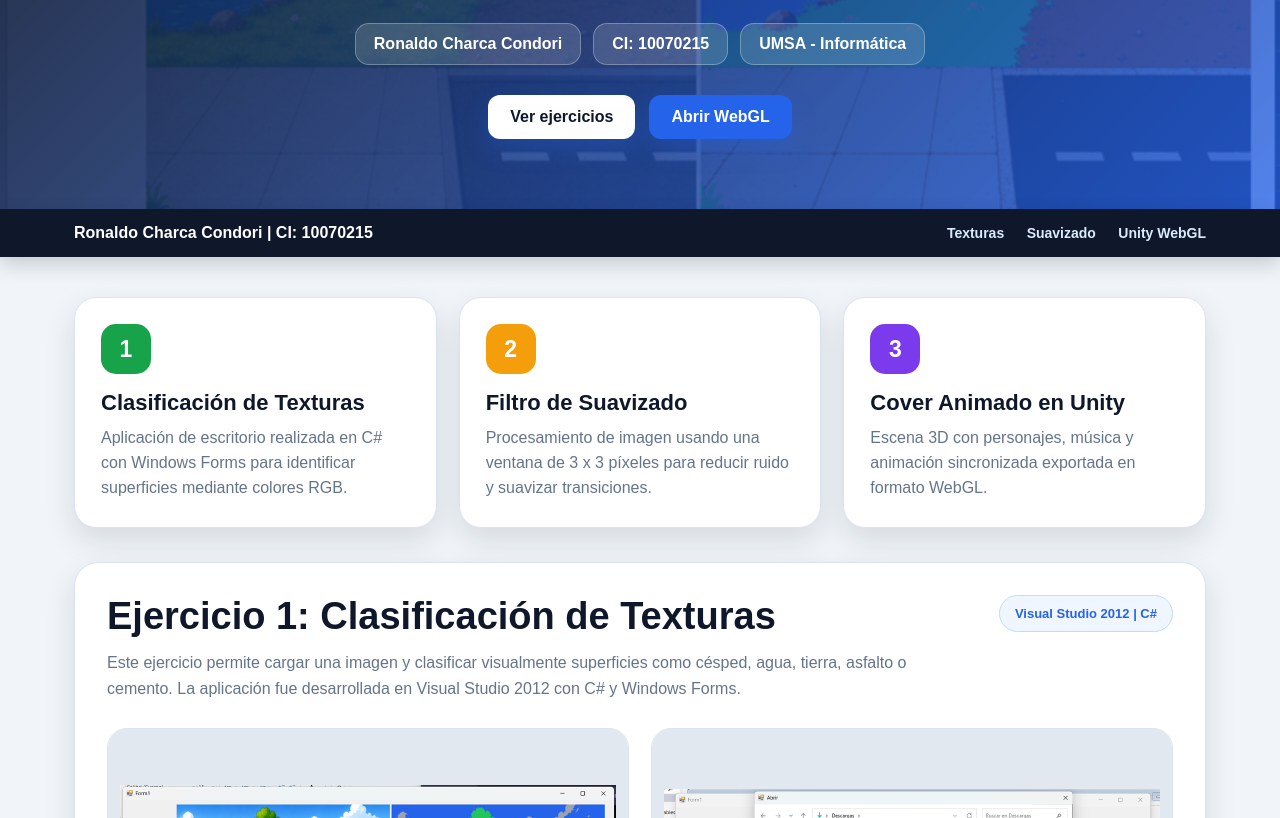
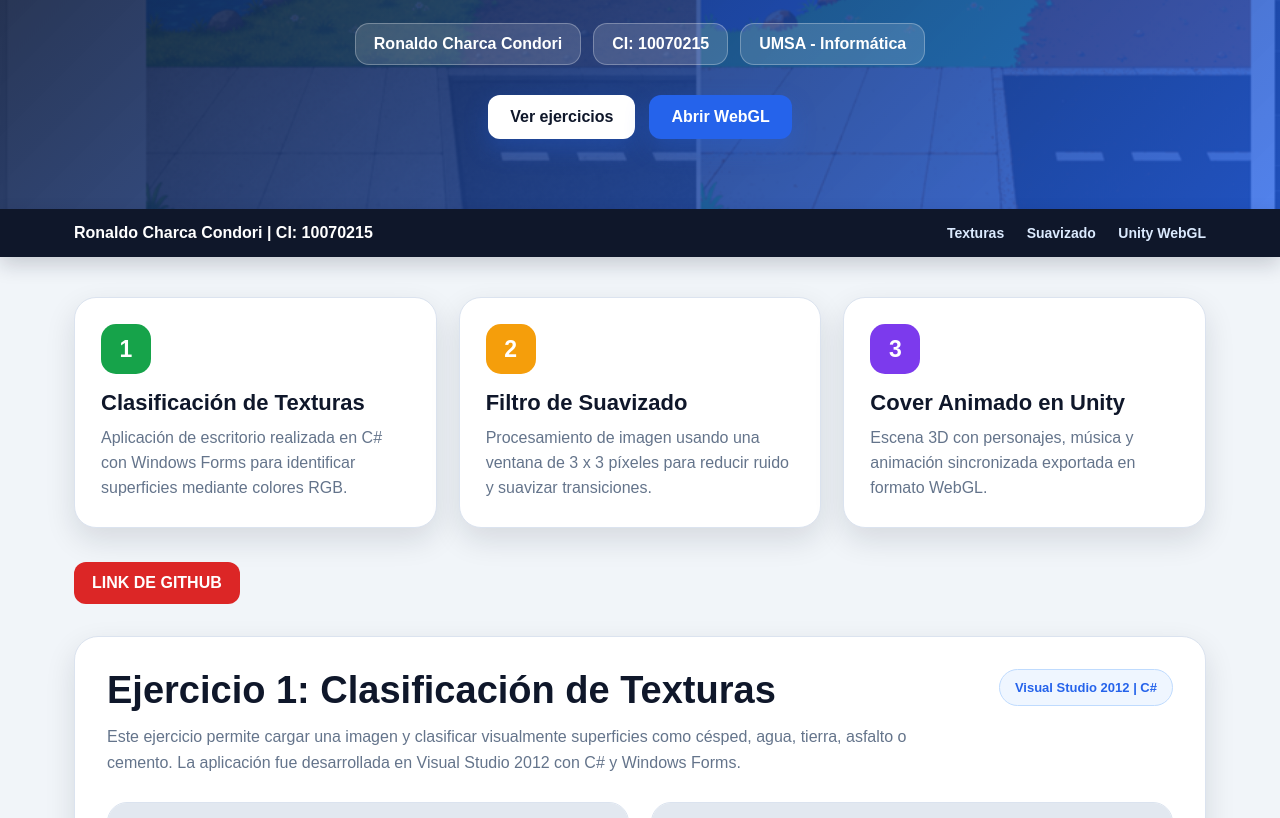
Before and after one commit to TAREASDEINFROMATICA/proyecto_individual_ronaldo_charca_condori, a plain HTML site: page index.html in a window 1280 px wide. Shown: the part 282-1100 px from the top of the page. Drawn offline with Linux system fonts and the light colour scheme.

Commit message:
Actualizacion pagina individ

```diff
--- a/index.html
+++ b/index.html
@@ -503,6 +503,11 @@
         </p>
       </div>
     </div>
+    <div>
+      <a href="https://github.com/TAREASDEINFROMATICA/proyecto_individual_ronaldo_charca_condori" class="btn-descarga pdf" target="_blank">
+            LINK DE GITHUB
+          </a>
+    </div>
 
     <section id="ejercicio1">
       <div class="section-head">
```
